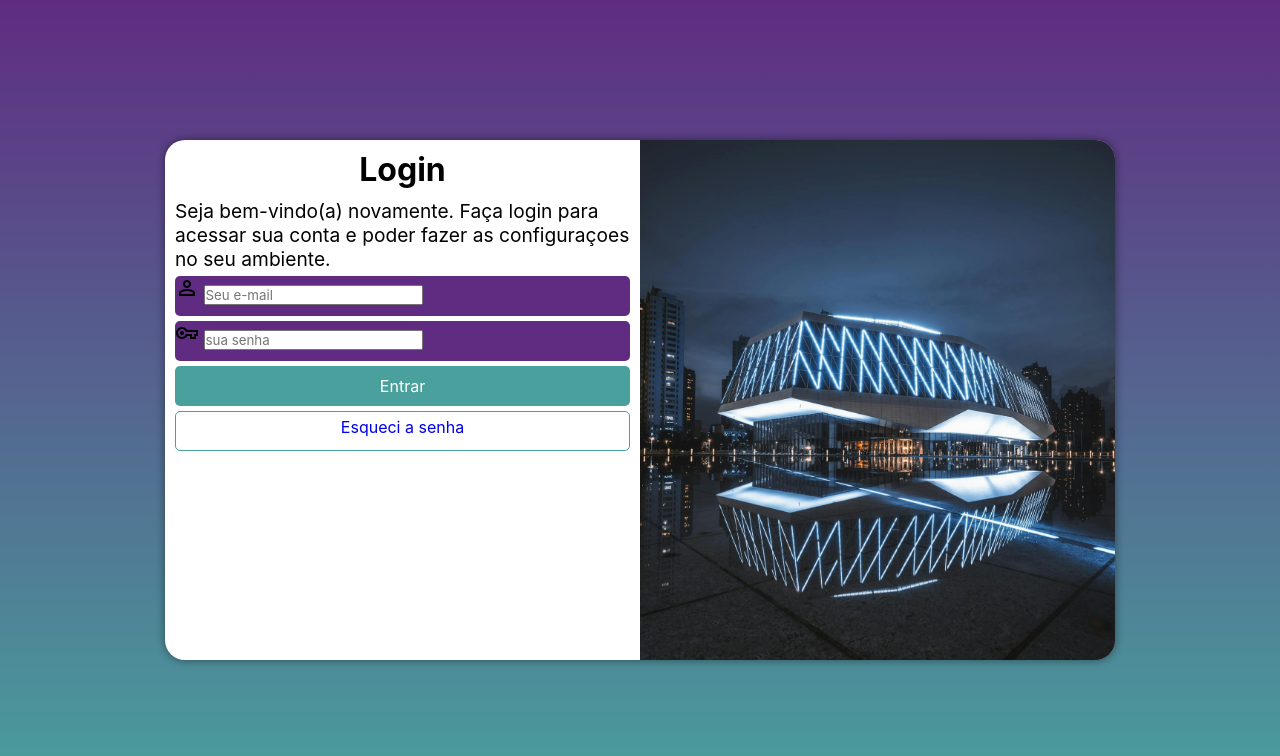
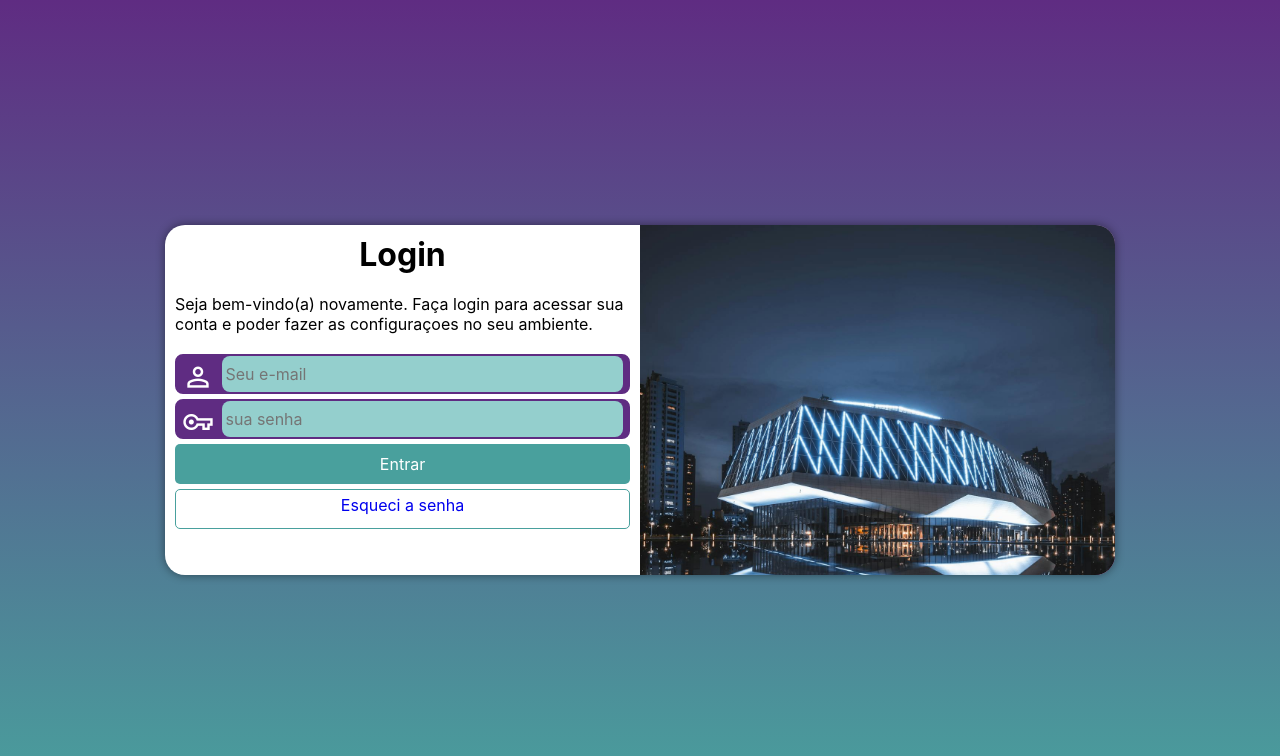
Before and after one commit to tiagomoravia/projeto-login, a plain HTML site: page index.html in a window 1280 px wide. Drawn offline with nearby package versions, Linux system fonts and the light colour scheme.

Commit message:
final do porjeto login

```diff
--- a/estilos/media-query.css
+++ b/estilos/media-query.css
@@ -8,6 +8,7 @@
 
     section#login {
         width: 80vw;
+        height: 280px;
     }
 
     section#login > div#imagem {
@@ -30,6 +31,7 @@
 
     section#login {
         width: 950px;
+        height: 350px;
     }
 
     section#login > div#imagem {
@@ -48,6 +50,7 @@
     }
 
     div#formulario > p {
-        font-size: 1.2em;
+        font-size: 1em;
+        margin: 20px 0px;
     }
 }
--- a/estilos/style.css
+++ b/estilos/style.css
@@ -23,17 +23,17 @@ section#login {
     position: absolute;
     top: 50%;
     left: 50%;
-    transform: translate(-50%, -50%);
     overflow: hidden;
     background-color: white;
     width: 250px;
     height: 520px;
     border-radius: 20px;
     box-shadow: 0px 0px 10px rgba(0, 0, 0, 0.450);
-
     transition: width .3s, height .3s;
     transition-timing-function: ease;
+    transform: translate(-50%, -50%);
 }
+
 section#login > div#imagem {
     display: block;
     background: #5f2c82 url(../imagens/pexels-rick98-2793459.jpg);
@@ -53,15 +53,35 @@ div#formulario > h1 {
 
 form > div.campo {
     background-color: #5f2c82;
+    border: 2px solid #5f2c82;
     width: 100%;
     display: block;
     height: 40px;
-    border-radius: 5px;
+    border-radius: 8px;
     margin: 5px 0px;
 }
 
 div.campo > label {
     display: none;
+}
+
+div.campo > span {
+    color: white;
+
+    font-size: 2em;
+    width: 40px;
+    padding: 5px;
+}
+
+div.campo > input {
+    background-color: #94cfcd;
+    font-size: 1em;
+    width: calc(98% - 40px);
+    height: 100%;
+    border: 0px;
+    border-radius: 8px;
+    padding: 4px;
+    transform: translateY(-13PX);
 }
 
 form > input[type=submit] {
@@ -74,6 +94,10 @@ form > input[type=submit] {
     border: none;
     border-radius: 5px;
     cursor: pointer;
+}
+
+div.campo > input:focus-within {
+    background-color: white;
 }
 
 form > input[type=submit]:hover {
```
